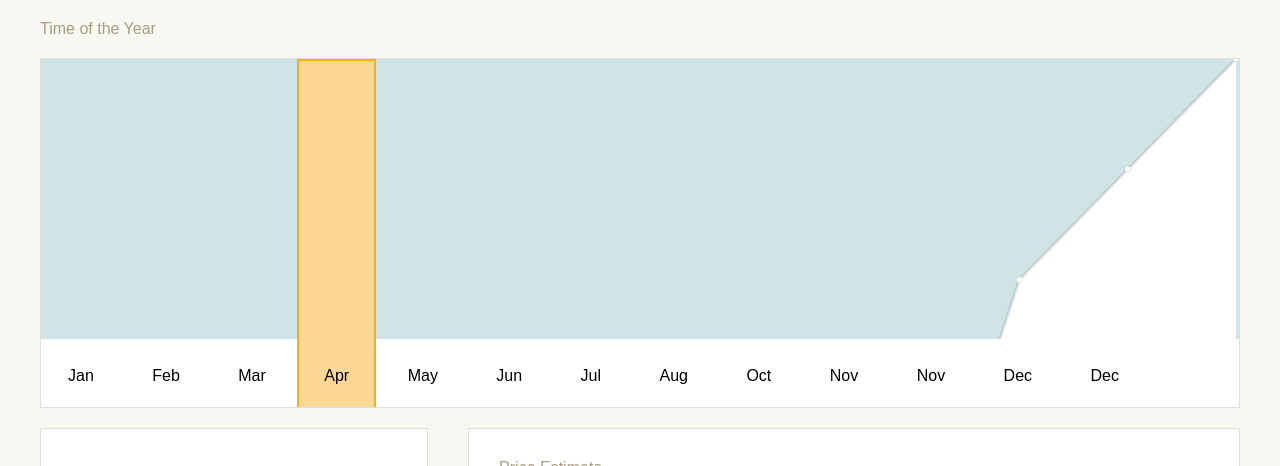
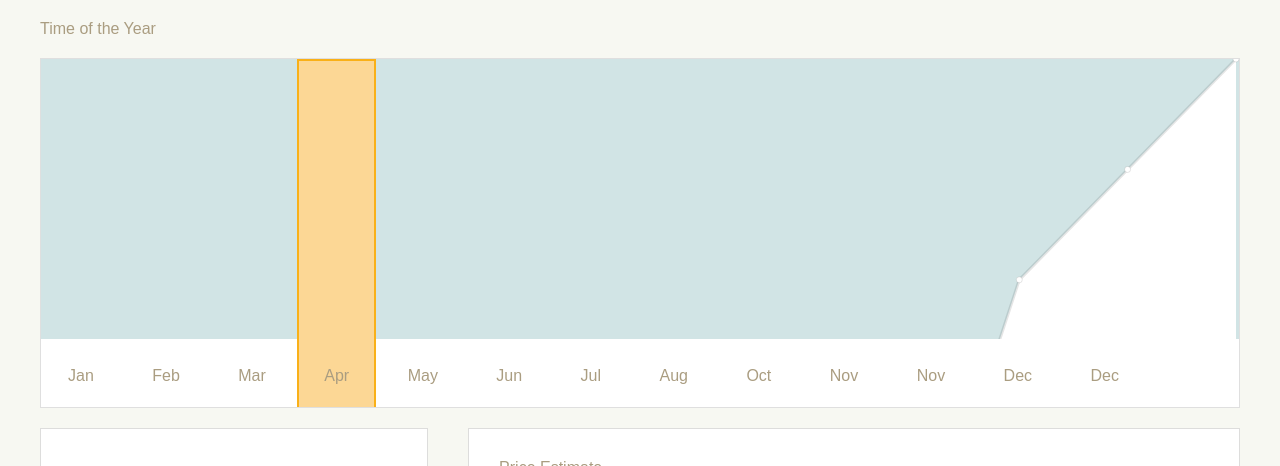
Before and after one commit to decode-wealthsimple/client, a website: page fed/pref.html in a window 1280 px wide. Shown: the top 466 px of the page. Drawn offline with nearby package versions, Linux system fonts and the light colour scheme; files whose address does not match are found by name.

Commit message:
styling change

```diff
--- a/fed/app.css
+++ b/fed/app.css
@@ -71,3 +71,6 @@ label {
 .button > a {
   padding: 0px;
 }
+.button > p {
+  color: #AA9D81;
+}
```
